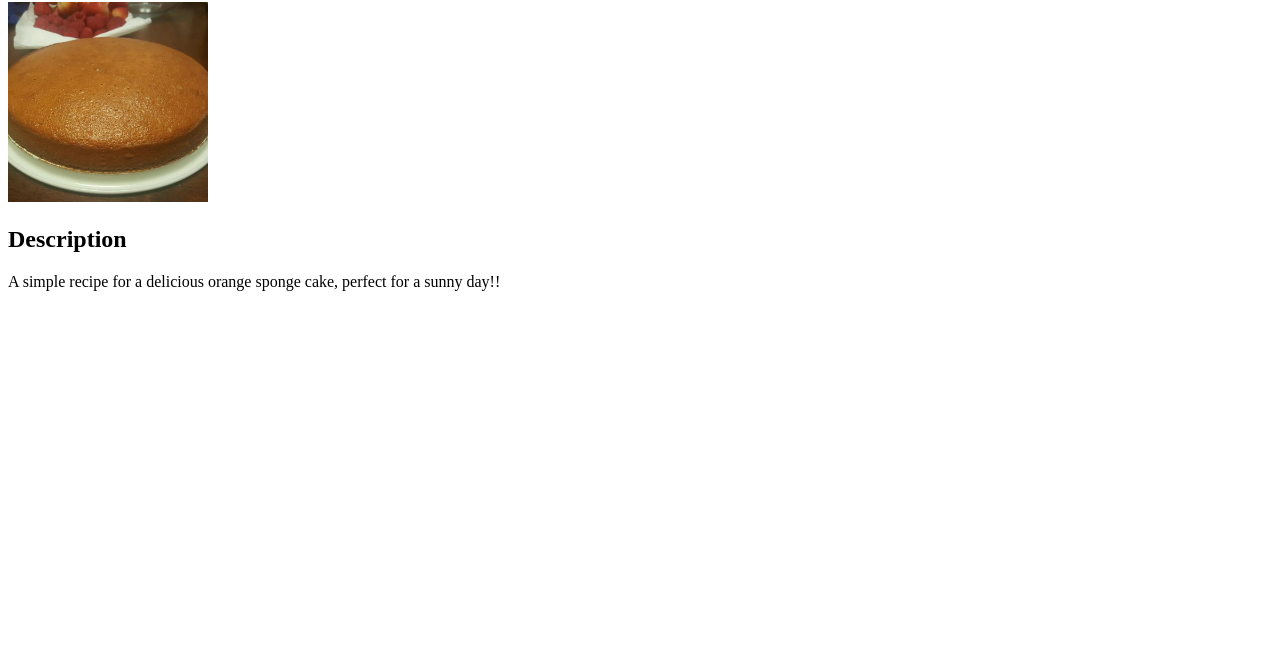
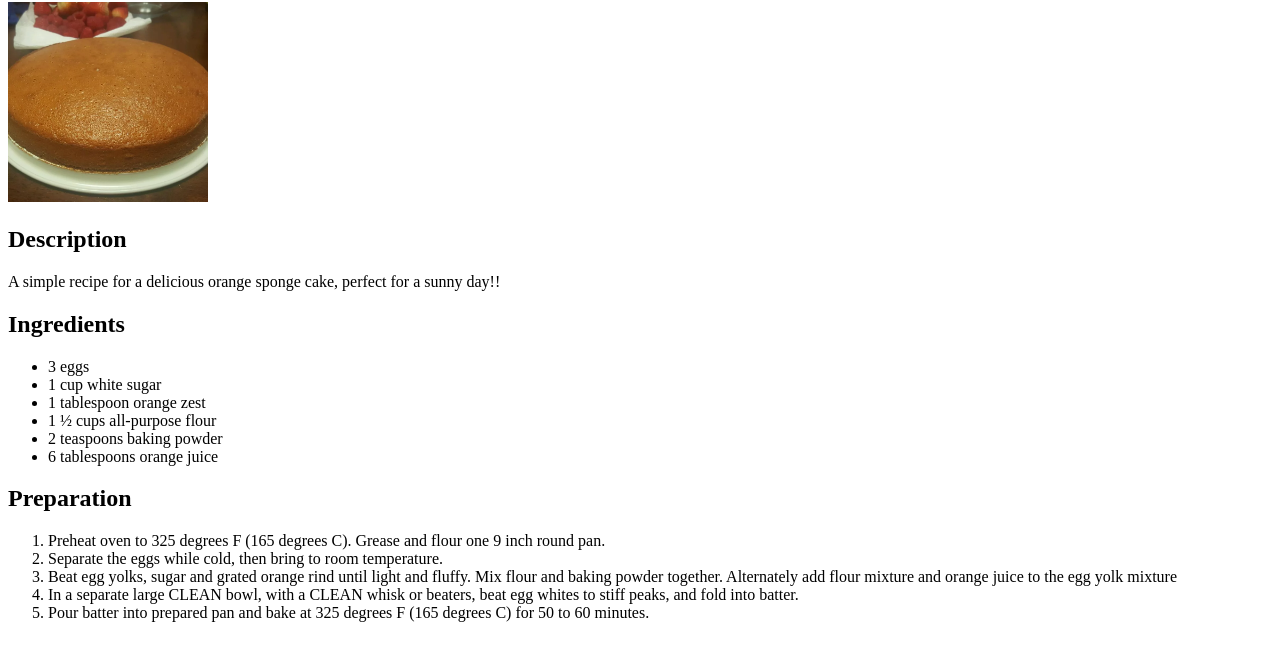
Before and after one commit to anysdefdefe/odin-recipes, a plain HTML site: page recipes/sponge-cake.html in a window 1280 px wide. Shown: the part 78-738 px from the top of the page. Drawn offline with Linux system fonts and the light colour scheme.

Commit message:
add sponge cake ingredient list and preparation

```diff
--- a/recipes/sponge-cake.html
+++ b/recipes/sponge-cake.html
@@ -9,5 +9,22 @@
     <img src="../img/orange-sponge.jpg" alt="A fluffy orange sponge cake" height="200">
     <h2>Description</h2>
     <p>A simple recipe for a delicious orange sponge cake, perfect for a sunny day!!</p>
+    <h2>Ingredients</h2>
+    <ul>
+        <li>3 eggs</li>
+        <li>1 cup white sugar</li>
+        <li>1 tablespoon orange zest</li>
+        <li>1 ½ cups all-purpose flour</li>
+        <li>2 teaspoons baking powder</li>
+        <li>6 tablespoons orange juice</li>
+    </ul>
+    <h2>Preparation</h2>
+    <ol>
+        <li>Preheat oven to 325 degrees F (165 degrees C). Grease and flour one 9 inch round pan.</li>
+        <li>Separate the eggs while cold, then bring to room temperature.</li>
+        <li>Beat egg yolks, sugar and grated orange rind until light and fluffy. Mix flour and baking powder together. Alternately add flour mixture and orange juice to the egg yolk mixture</li>
+        <li>In a separate large CLEAN bowl, with a CLEAN whisk or beaters, beat egg whites to stiff peaks, and fold into batter.</li>
+        <li>Pour batter into prepared pan and bake at 325 degrees F (165 degrees C) for 50 to 60 minutes.</li>
+    </ol>
 </body>
 </html>
```
